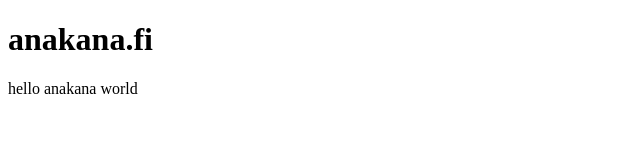
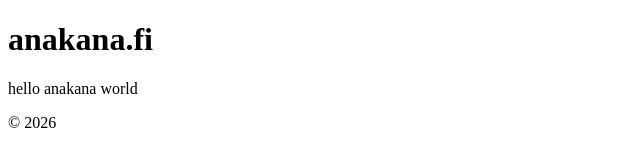
Before and after one commit to bdh283ako/anakanadotfi, a plain HTML site: page index.html in a window 1280 px wide. Shown: the full height of the page, 0-640 px from the left. Drawn offline with Linux system fonts and the light colour scheme.

Commit message:
Add footer with copyright notice

```diff
--- a/index.html
+++ b/index.html
@@ -9,5 +9,6 @@
     <h1>anakana.fi</h1>
 
     <p>hello anakana world</p>
+    <footer><p>&copy; 2026</p></footer>
 </body>
 </html>
```
